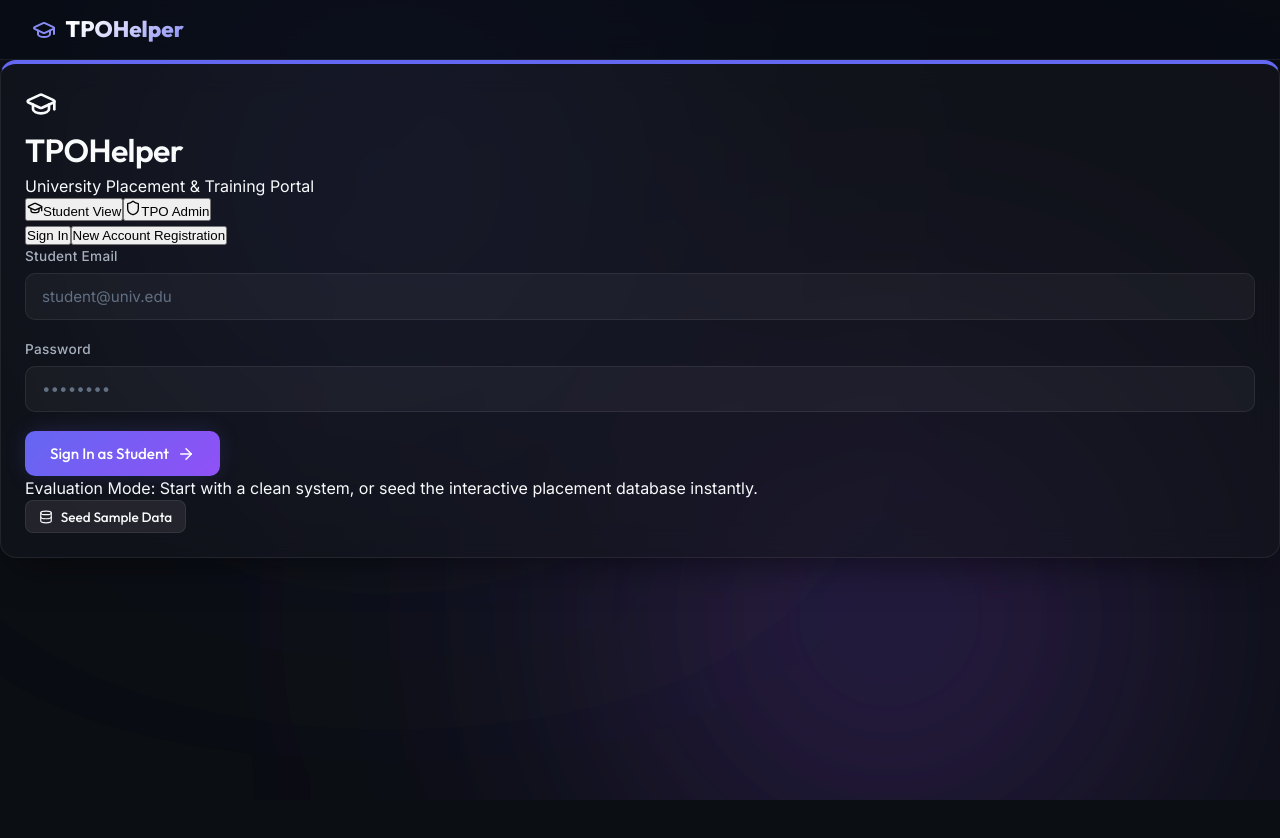
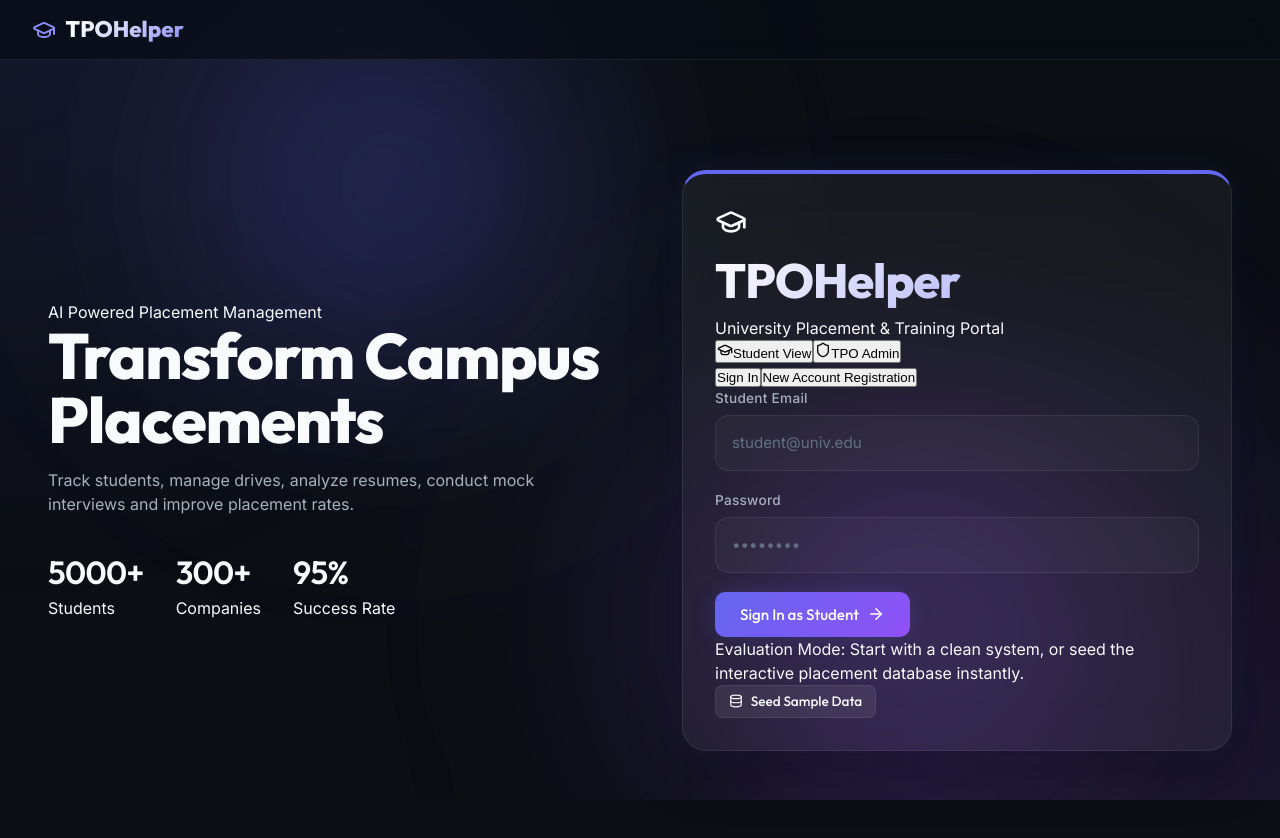
Before and after one commit to roychowdhury-arghya/TPOHelper-frontend, a React (Vite) app: page / in a window 1280 px wide. Shown: the top 838 px of the page. Before the commit the page ends 800 px from the top, so only its background shows below. Built offline with nearby package versions, Linux system fonts and the light colour scheme.

Commit message:
added window in css

```diff
--- a/src/components/AdminPortal.tsx
+++ b/src/components/AdminPortal.tsx
@@ -143,7 +143,7 @@ export const AdminPortal: React.FC<AdminPortalProps> = ({
   // Filter students roster
   const filteredStudents = students.filter(student => {
     const matchesSearch = student.name.toLowerCase().includes(studentSearch.toLowerCase()) ||
-                          student.email.toLowerCase().includes(studentSearch.toLowerCase());
+      student.email.toLowerCase().includes(studentSearch.toLowerCase());
     const matchesBranch = branchFilter === 'All' || student.branch === branchFilter;
     const matchesStatus = statusFilter === 'All' || student.placementStatus === statusFilter;
     const matchesCgpa = student.cgpa >= minCgpaFilter;
--- a/src/components/Auth.tsx
+++ b/src/components/Auth.tsx
@@ -102,14 +102,45 @@ export const Auth: React.FC<AuthProps> = ({ students, onLogin, onRegister, onSee
   };
 
   return (
-    <div className="min-h-screen flex items-center justify-center p-4 relative" style={{ zIndex: 10 }}>
+    <div className="auth-layout">
       {/* Background glow effects built into page */}
       <div className="bg-glow-container">
         <div className="bg-glow-orb bg-glow-orb-1"></div>
         <div className="bg-glow-orb bg-glow-orb-2"></div>
       </div>
+      <div className="auth-hero">
+        <span className="hero-badge">
+          AI Powered Placement Management
+        </span>
 
-      <div className="glass-card animate-slide-in w-full max-w-lg p-8 relative overflow-hidden" style={{ borderTop: '4px solid hsl(var(--color-primary))' }}>
+        <h1>
+          Transform Campus Placements
+        </h1>
+
+        <p>
+          Track students, manage drives, analyze resumes,
+          conduct mock interviews and improve placement rates.
+        </p>
+
+        <div className="hero-stats">
+          <div>
+            <h2>5000+</h2>
+            <span>Students</span>
+          </div>
+
+          <div>
+            <h2>300+</h2>
+            <span>Companies</span>
+          </div>
+
+          <div>
+            <h2>95%</h2>
+            <span>Success Rate</span>
+          </div>
+        </div>
+      </div>
+
+      <div className="auth-card animate-slide-in">
         {/* Decorative elements */}
         <div className="absolute -top-10 -right-10 w-24 h-24 bg-indigo-500/10 rounded-full blur-xl"></div>
 
@@ -118,7 +149,7 @@ export const Auth: React.FC<AuthProps> = ({ students, onLogin, onRegister, onSee
           <div className="inline-flex items-center justify-center p-3 bg-indigo-500/15 rounded-2xl text-indigo-400 mb-3 shadow-[0_0_20px_rgba(99,102,241,0.2)]">
             <GraduationCap size={32} />
           </div>
-          <h1 className="text-2xl font-bold text-white font-display">TPOHelper</h1>
+          <h1 className="auth-title">TPOHelper</h1>
           <p className="text-sm text-gray-400 mt-1">University Placement & Training Portal</p>
         </div>
 
@@ -126,22 +157,20 @@ export const Auth: React.FC<AuthProps> = ({ students, onLogin, onRegister, onSee
         <div className="flex bg-black/30 p-1 rounded-xl mb-6 border border-white/5">
           <button
             onClick={() => { setActiveTab('student'); setError(''); }}
-            className={`flex-1 flex items-center justify-center gap-2 py-2.5 rounded-lg text-sm font-medium transition-all ${
-              activeTab === 'student'
+            className={`flex-1 flex items-center justify-center gap-2 py-2.5 rounded-lg text-sm font-medium transition-all ${activeTab === 'student'
                 ? 'bg-indigo-600 text-white shadow-md'
                 : 'text-gray-400 hover:text-white hover:bg-white/5'
-            }`}
+              }`}
           >
             <GraduationCap size={16} />
             Student View
           </button>
           <button
             onClick={() => { setActiveTab('admin'); setError(''); }}
-            className={`flex-1 flex items-center justify-center gap-2 py-2.5 rounded-lg text-sm font-medium transition-all ${
-              activeTab === 'admin'
+            className={`flex-1 flex items-center justify-center gap-2 py-2.5 rounded-lg text-sm font-medium transition-all ${activeTab === 'admin'
                 ? 'bg-indigo-600 text-white shadow-md'
                 : 'text-gray-400 hover:text-white hover:bg-white/5'
-            }`}
+              }`}
           >
             <Shield size={16} />
             TPO Admin
@@ -164,22 +193,20 @@ export const Auth: React.FC<AuthProps> = ({ students, onLogin, onRegister, onSee
               <button
                 type="button"
                 onClick={() => { setStudentAuthMode('login'); setError(''); }}
-                className={`text-xs font-semibold pb-1 border-b-2 transition-all ${
-                  studentAuthMode === 'login'
+                className={`text-xs font-semibold pb-1 border-b-2 transition-all ${studentAuthMode === 'login'
                     ? 'border-indigo-500 text-white'
                     : 'border-transparent text-gray-500 hover:text-gray-300'
-                }`}
+                  }`}
               >
                 Sign In
               </button>
               <button
                 type="button"
                 onClick={() => { setStudentAuthMode('register'); setError(''); }}
-                className={`text-xs font-semibold pb-1 border-b-2 transition-all ${
-                  studentAuthMode === 'register'
+                className={`text-xs font-semibold pb-1 border-b-2 transition-all ${studentAuthMode === 'register'
                     ? 'border-indigo-500 text-white'
                     : 'border-transparent text-gray-500 hover:text-gray-300'
-                }`}
+                  }`}
               >
                 New Account Registration
               </button>
--- a/src/index.css
+++ b/src/index.css
@@ -1,6 +1,14 @@
 /* ----------------------------------------------------
    TPOHelper Design System - Premium Glassmorphism CSS
    ---------------------------------------------------- */
+html {
+  scroll-behavior: smooth;
+}
+
+:focus-visible {
+  outline: 2px solid hsl(var(--color-primary));
+  outline-offset: 3px;
+}
 
 :root {
   --font-primary: 'Inter', sans-serif;
@@ -13,13 +21,19 @@
   --border-glass: 255deg 25% 100% / 8%;
   --border-focus: 239deg 84% 67% / 50%;
 
-  --color-primary: 239deg 84% 67%; /* #6366f1 (Indigo) */
+  --color-primary: 239deg 84% 67%;
+  /* #6366f1 (Indigo) */
   --color-primary-light: 239deg 84% 75%;
-  --color-secondary: 263deg 90% 64%; /* Purple */
-  --color-success: 160deg 84% 39%; /* Emerald */
-  --color-info: 217deg 91% 60%; /* Blue */
-  --color-warning: 35deg 92% 50%; /* Amber */
-  --color-danger: 0deg 84% 60%; /* Red */
+  --color-secondary: 263deg 90% 64%;
+  /* Purple */
+  --color-success: 160deg 84% 39%;
+  /* Emerald */
+  --color-info: 217deg 91% 60%;
+  /* Blue */
+  --color-warning: 35deg 92% 50%;
+  /* Amber */
+  --color-danger: 0deg 84% 60%;
+  /* Red */
 
   --text-primary: 210deg 40% 98%;
   --text-secondary: 215deg 15% 70%;
@@ -49,7 +63,12 @@ body {
   -webkit-font-smoothing: antialiased;
 }
 
-h1, h2, h3, h4, h5, h6 {
+h1,
+h2,
+h3,
+h4,
+h5,
+h6 {
   font-family: var(--font-display);
   font-weight: 600;
   letter-spacing: -0.02em;
@@ -60,14 +79,17 @@ h1, h2, h3, h4, h5, h6 {
   width: 8px;
   height: 8px;
 }
+
 ::-webkit-scrollbar-track {
   background: hsl(var(--bg-dark));
 }
+
 ::-webkit-scrollbar-thumb {
   background: hsl(var(--bg-card));
   border: 2px solid hsl(var(--bg-dark));
   border-radius: 6px;
 }
+
 ::-webkit-scrollbar-thumb:hover {
   background: hsl(var(--color-primary) / 40%);
 }
@@ -87,8 +109,8 @@ h1, h2, h3, h4, h5, h6 {
 .bg-glow-orb {
   position: absolute;
   border-radius: 50%;
-  filter: blur(140px);
-  opacity: 0.25;
+  filter: blur(90px);
+  opacity: 0.18;
   mix-blend-mode: screen;
   animation: floatOrb 20s infinite alternate ease-in-out;
 }
@@ -111,8 +133,13 @@ h1, h2, h3, h4, h5, h6 {
 }
 
 @keyframes floatOrb {
-  0% { transform: translate(0, 0) scale(1); }
-  100% { transform: translate(8%, 8%) scale(1.15); }
+  0% {
+    transform: translate(0, 0) scale(1);
+  }
+
+  100% {
+    transform: translate(8%, 8%) scale(1.15);
+  }
 }
 
 /* ----------------------------------------------------
@@ -131,14 +158,15 @@ h1, h2, h3, h4, h5, h6 {
   transition: var(--transition-smooth);
 }
 
-.glass-card:hover {
-  border-color: hsl(var(--border-glass) * 1.5);
-  box-shadow: var(--shadow-card), 0 10px 30px -10px hsl(var(--color-primary) / 5%);
+.glass-card:hover,
+.list-item:hover {
+  border-color: hsl(var(--color-primary) / 20%);
 }
 
 .glass-card-interactive {
   cursor: pointer;
 }
+
 .glass-card-interactive:hover {
   transform: translateY(-4px);
   border-color: hsl(var(--color-primary) / 30%);
@@ -167,6 +195,7 @@ h1, h2, h3, h4, h5, h6 {
   color: white;
   box-shadow: var(--shadow-glow);
 }
+
 .btn-primary:hover {
   opacity: 0.95;
   transform: translateY(-2px);
@@ -178,6 +207,7 @@ h1, h2, h3, h4, h5, h6 {
   border: 1px solid hsl(var(--border-glass));
   color: hsl(var(--text-primary));
 }
+
 .btn-secondary:hover {
   background: hsl(var(--text-primary) / 10%);
   transform: translateY(-2px);
@@ -188,6 +218,7 @@ h1, h2, h3, h4, h5, h6 {
   border: 1px solid hsl(var(--color-primary) / 40%);
   color: hsl(var(--color-primary-light));
 }
+
 .btn-outline:hover {
   background: hsl(var(--color-primary) / 10%);
   border-color: hsl(var(--color-primary));
@@ -198,6 +229,7 @@ h1, h2, h3, h4, h5, h6 {
   border: 1px solid hsl(var(--color-success) / 30%);
   color: hsl(var(--color-success));
 }
+
 .btn-success:hover {
   background: hsl(var(--color-success) / 25%);
 }
@@ -207,6 +239,7 @@ h1, h2, h3, h4, h5, h6 {
   border: 1px solid hsl(var(--color-danger) / 30%);
   color: hsl(var(--color-danger));
 }
+
 .btn-danger:hover {
   background: hsl(var(--color-danger) / 25%);
 }
@@ -334,8 +367,15 @@ select.input-field option {
   font-family: var(--font-display);
   font-size: 1.4rem;
   font-weight: 800;
-  background: linear-gradient(135deg, #fff 30%, hsl(var(--color-primary-light)) 100%);
+
+  background: linear-gradient(135deg,
+      #fff 30%,
+      hsl(var(--color-primary-light)));
+
+  background-clip: text;
   -webkit-background-clip: text;
+
+  color: transparent;
   -webkit-text-fill-color: transparent;
 }
 
@@ -398,7 +438,8 @@ select.input-field option {
   border: 1px solid transparent;
 }
 
-.menu-item:hover, .menu-item.active {
+.menu-item:hover,
+.menu-item.active {
   color: white;
   background: hsl(var(--color-primary) / 10%);
   border-color: hsl(var(--color-primary) / 20%);
@@ -438,10 +479,12 @@ select.input-field option {
   background: hsl(var(--color-success) / 10%);
   color: hsl(var(--color-success));
 }
+
 .metric-card.warning .metric-icon-box {
   background: hsl(var(--color-warning) / 10%);
   color: hsl(var(--color-warning));
 }
+
 .metric-card.info .metric-icon-box {
   background: hsl(var(--color-info) / 10%);
   color: hsl(var(--color-info));
@@ -490,10 +533,7 @@ select.input-field option {
   transition: var(--transition-smooth);
 }
 
-.list-item:hover {
-  background: rgba(255, 255, 255, 0.04);
-  border-color: hsl(var(--border-glass) * 1.5);
-}
+
 
 /* Custom SVG Charts styles */
 .chart-container {
@@ -762,7 +802,7 @@ select.input-field option {
 .candidate-card:hover {
   transform: scale(1.02);
   border-color: hsl(var(--color-primary) / 40%);
-  box-shadow: 0 5px 15px rgba(0,0,0,0.3);
+  box-shadow: 0 5px 15px rgba(0, 0, 0, 0.3);
 }
 
 .candidate-name {
@@ -785,8 +825,15 @@ select.input-field option {
 
 /* Animations */
 @keyframes slideIn {
-  from { opacity: 0; transform: translateY(15px); }
-  to { opacity: 1; transform: translateY(0); }
+  from {
+    opacity: 0;
+    transform: translateY(15px);
+  }
+
+  to {
+    opacity: 1;
+    transform: translateY(0);
+  }
 }
 
 .animate-slide-in {
@@ -819,3 +866,257 @@ select.input-field option {
   max-height: 85vh;
   overflow-y: auto;
 }
+
+.btn {
+  position: relative;
+  overflow: hidden;
+}
+
+.btn::before {
+  content: "";
+  position: absolute;
+  inset: 0;
+  background: linear-gradient(120deg,
+      transparent,
+      rgba(255, 255, 255, 0.2),
+      transparent);
+  transform: translateX(-100%);
+  transition: 0.6s;
+}
+
+.btn:hover::before {
+  transform: translateX(100%);
+}
+
+.metric-card {
+  transition: all 0.3s ease;
+}
+
+.metric-card:hover {
+  transform: translateY(-6px);
+}
+
+.metric-card::after {
+  content: "";
+  position: absolute;
+  inset: 0;
+  background: radial-gradient(circle at top right,
+      hsl(var(--color-primary) / 10%),
+      transparent 50%);
+  pointer-events: none;
+}
+
+.page-enter {
+  animation: pageFade 0.4s ease;
+}
+
+@keyframes pageFade {
+  from {
+    opacity: 0;
+    transform: translateY(12px);
+  }
+
+  to {
+    opacity: 1;
+    transform: translateY(0);
+  }
+}
+
+@media (max-width: 768px) {
+  .dashboard-layout {
+    padding: 1rem;
+    gap: 1rem;
+  }
+
+  .metrics-grid {
+    grid-template-columns: 1fr;
+  }
+
+  .app-header {
+    padding: 1rem;
+  }
+}
+
+.glass-card {
+  position: relative;
+}
+
+.glass-card::before {
+  content: "";
+  position: absolute;
+  inset: 0;
+  border-radius: inherit;
+
+  background:
+    linear-gradient(135deg,
+      rgba(255, 255, 255, 0.08),
+      transparent 50%);
+
+  pointer-events: none;
+}
+
+.notification {
+  animation: toastIn 0.35s ease;
+}
+
+@keyframes toastIn {
+  from {
+    opacity: 0;
+    transform: translateX(100%);
+  }
+
+  to {
+    opacity: 1;
+    transform: translateX(0);
+  }
+}
+
+.chat-bubble {
+  backdrop-filter: blur(10px);
+  line-height: 1.6;
+}
+
+.chat-bubble.user {
+  box-shadow:
+    0 0 25px hsl(var(--color-primary) / 20%);
+}
+
+body::before {
+  content: "";
+  position: fixed;
+  inset: 0;
+
+  background:
+    radial-gradient(circle at top left,
+      hsl(var(--color-primary) / 12%),
+      transparent 40%),
+    radial-gradient(circle at bottom right,
+      hsl(var(--color-secondary) / 12%),
+      transparent 40%);
+
+  pointer-events: none;
+  z-index: -2;
+}
+
+.auth-card {
+  width: 100%;
+  max-width: 560px;
+
+  background: rgba(255, 255, 255, 0.05);
+  backdrop-filter: blur(24px);
+
+  border: 1px solid rgba(255, 255, 255, 0.08);
+  border-top: 4px solid hsl(var(--color-primary));
+
+  border-radius: 24px;
+
+  padding: 2rem;
+
+  position: relative;
+
+  box-shadow:
+    0 20px 50px rgba(0, 0, 0, .35),
+    0 0 40px hsl(var(--color-primary) / 10%);
+}
+
+.auth-layout {
+  min-height: 100vh;
+
+  display: grid;
+
+  grid-template-columns: 1fr 550px;
+
+  align-items: center;
+
+  gap: 4rem;
+
+  padding: 3rem;
+
+  max-width: 1400px;
+
+  margin: auto;
+}
+
+.auth-hero h1 {
+  font-size: 4rem;
+  font-weight: 800;
+  line-height: 1;
+  margin-bottom: 1rem;
+}
+
+.auth-hero p {
+  color: hsl(var(--text-secondary));
+  max-width: 500px;
+  margin-bottom: 2rem;
+}
+
+.hero-stats {
+  display: flex;
+  gap: 2rem;
+}
+
+.hero-stats h2 {
+  font-size: 2rem;
+}
+
+.auth-title {
+  font-size: 3rem;
+  font-weight: 800;
+
+  background: linear-gradient(135deg,
+      white,
+      hsl(var(--color-primary-light)));
+
+  background-clip: text;
+  -webkit-background-clip: text;
+
+  color: transparent;
+}
+
+.auth-tabs {
+  display: flex;
+
+  background: rgba(255, 255, 255, .04);
+
+  border-radius: 14px;
+
+  padding: 4px;
+
+  border: 1px solid rgba(255, 255, 255, .08);
+}
+
+.auth-tab-active {
+  background: linear-gradient(135deg,
+      #6366f1,
+      #8b5cf6);
+
+  color: white;
+}
+
+.input-field {
+  height: 56px;
+
+  border-radius: 14px;
+
+  background: rgba(255, 255, 255, .03);
+
+  border: 1px solid rgba(255, 255, 255, .08);
+}
+
+.input-field:focus {
+  transform: translateY(-1px);
+}
+
+@media (max-width: 1000px) {
+  .auth-layout {
+    grid-template-columns: 1fr;
+  }
+
+  .auth-hero {
+    display: none;
+  }
+
+  .auth-card {
+    max-width: 100%;
+  }
+}
```
Also changed, not shown: index.html (+7 -1 lines), src/components/StudentPortal.tsx (+9 -12 lines).
